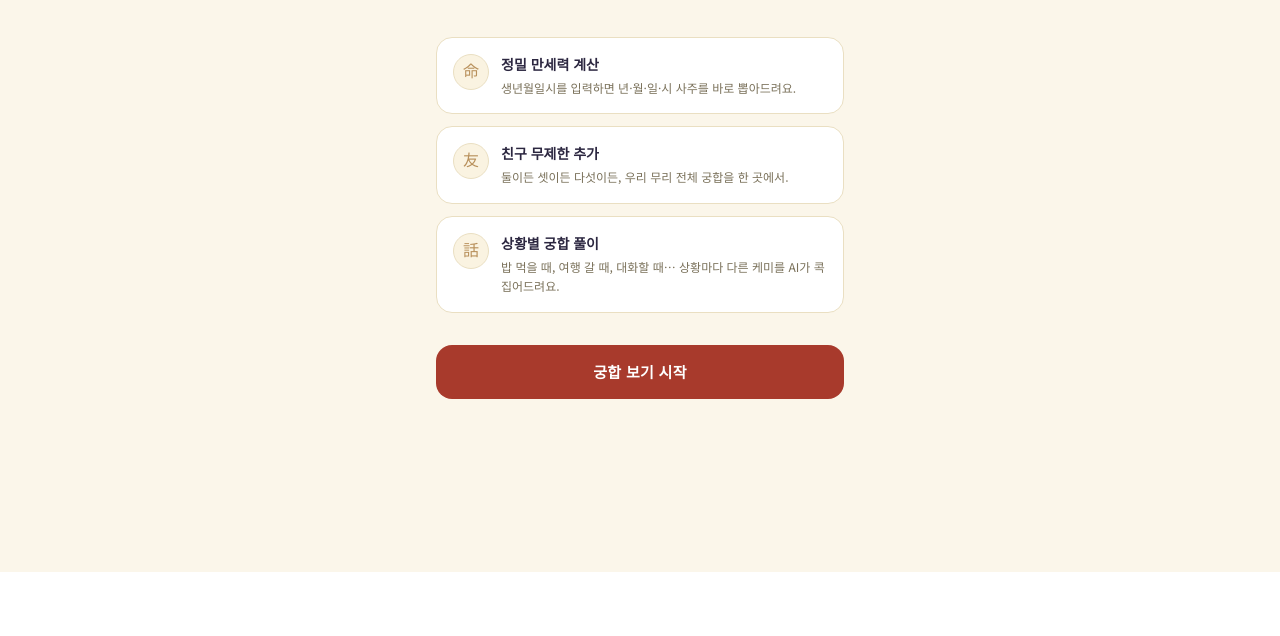
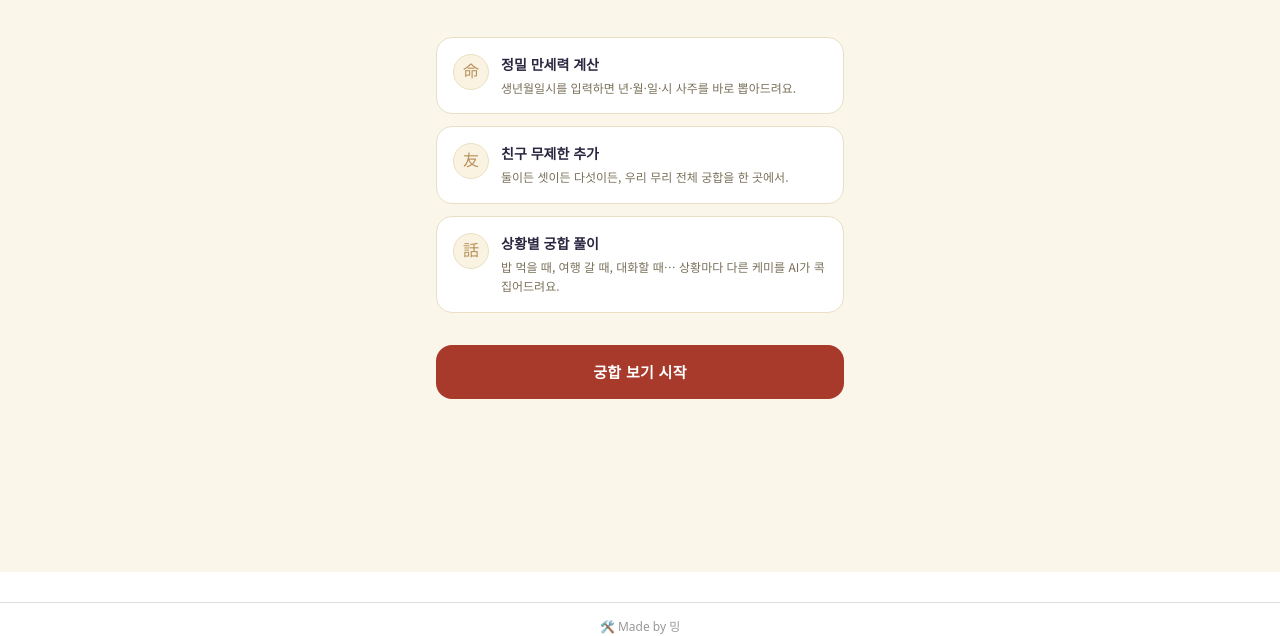
Before and after one commit to 1sally27/saju-gunghap, a plain HTML site: page index.html in a window 1280 px wide. Shown: the part 228-864 px from the top of the page. Before the commit the page ends 800 px from the top, so only its background shows below. Drawn offline with nearby package versions, Linux system fonts and the light colour scheme; a web font is replaced by a local one.

Commit message:
Update index.html

```diff
--- a/index.html
+++ b/index.html
@@ -843,5 +843,17 @@ function App() {
 
 ReactDOM.createRoot(document.getElementById("root")).render(<App />);
   </script>
+
+  <footer style="
+    margin-top:30px;
+    padding-top:15px;
+    border-top:1px solid #ddd;
+    text-align:center;
+    font-size:12px;
+    color:#999;
+">
+    🛠 Made by 밍
+</footer>
+
 </body>
 </html>
```
